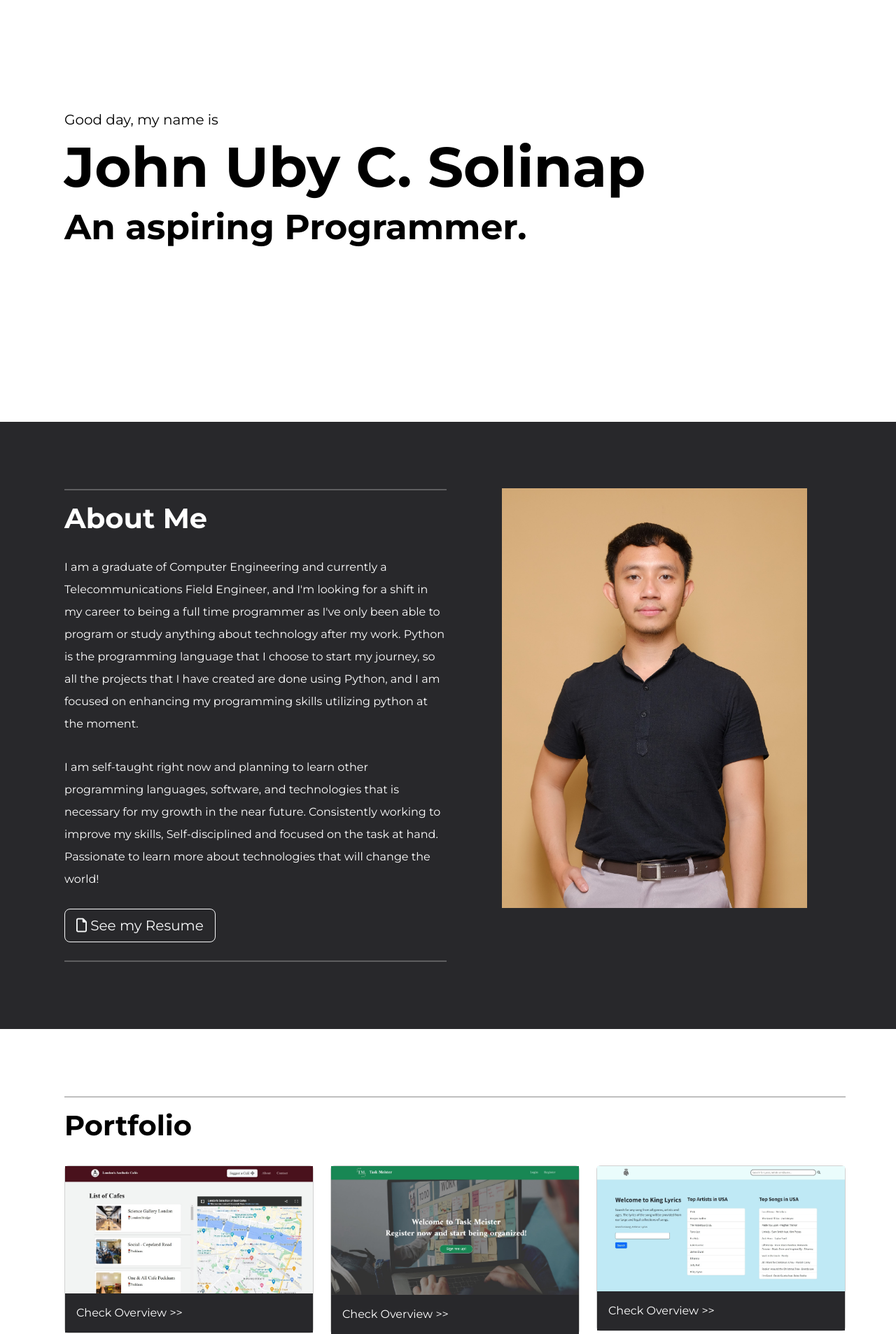
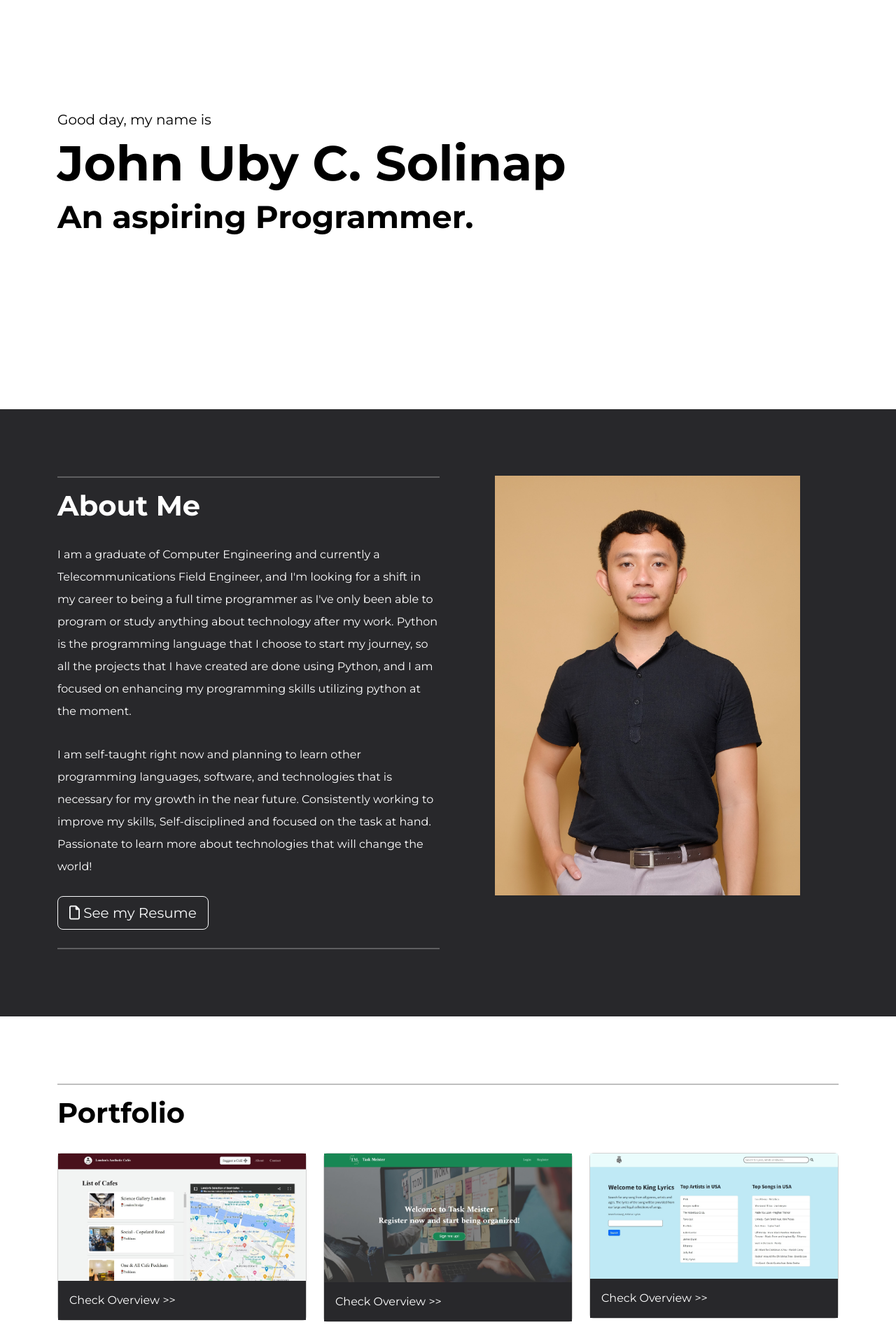
Before and after one commit to UbySolinap/personal-website, a Flask app: page / in a window 1280 px wide. Shown: the part 96-2003 px from the top of the page at 70% size. Run offline with Flask 2, Linux system fonts and the light colour scheme; some libraries are stand-ins or nearby versions.

Commit message:
Added file CV

```diff
--- a/static/css/styles.css
+++ b/static/css/styles.css
@@ -23,7 +23,7 @@
 /* Section */
 section {
     font-family: 'Montserrat';
-    padding-left: 80px;
+    padding-left: 60px;
     padding-right: 60px;
 }
 
@@ -54,12 +54,12 @@ section {
 }
 
 .intro h1 {
-    font-size: 80px;
+    font-size: 70px;
     font-weight: 700;
 }
 
 .intro h2 {
-    font-size: 50px;
+    font-size: 45px;
     font-weight: 700;
 }
 
```
